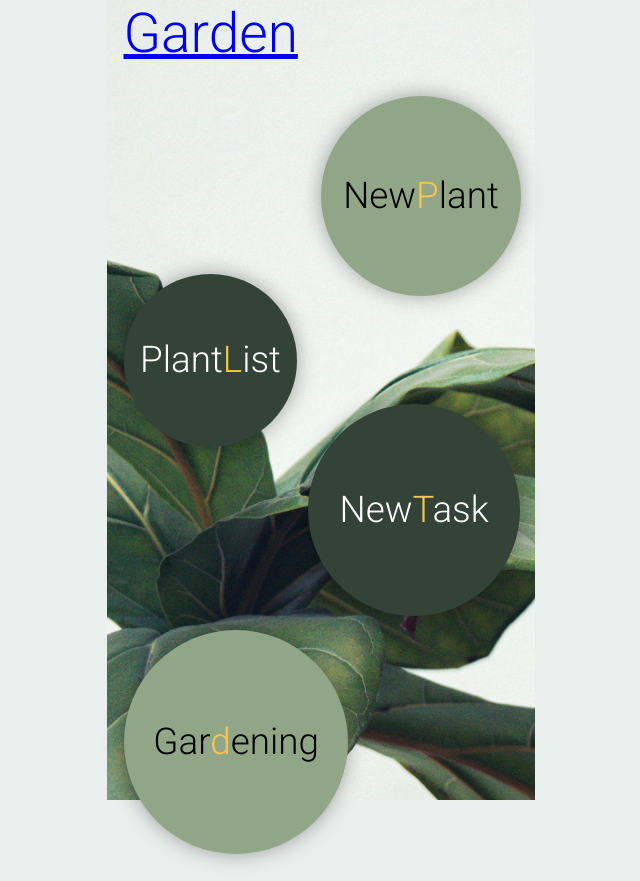
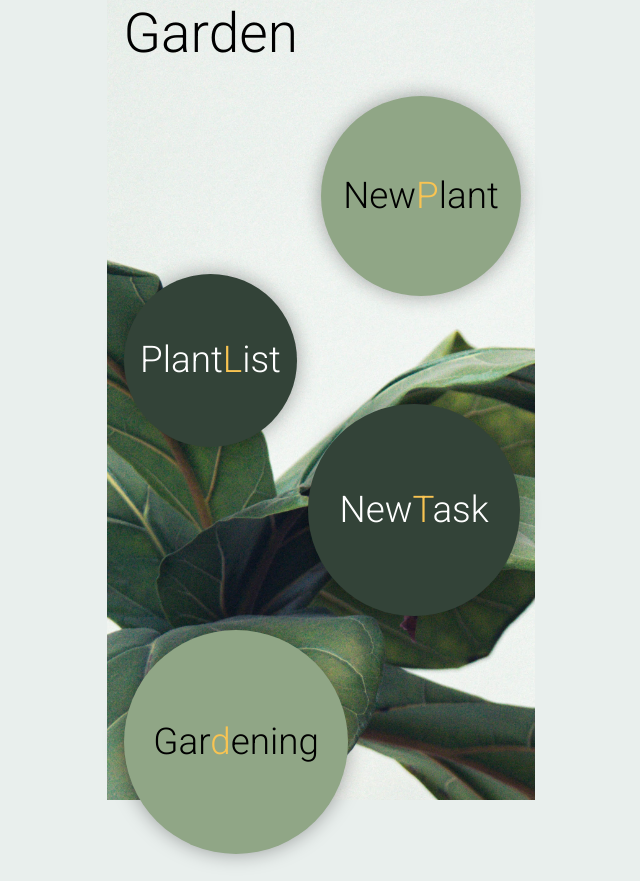
Before and after one commit to MaxMuecket/pocket-garden, a React (Vite) app: page /garden in a window 1280 px wide. Shown: the whole page, without its empty margins (319-959 px from the left). Built offline with nearby package versions, Linux system fonts and the light colour scheme.

Commit message:
💄 Add styles for Garden Link

```diff
--- a/src/app/pages/GardenPage/GardenPage.module.css
+++ b/src/app/pages/GardenPage/GardenPage.module.css
@@ -5,6 +5,8 @@
 }
 
 .header__title {
+  text-decoration: none;
+  color: var(--primary-text-color);
   font-size: 3.438rem;
   font-weight: 300;
   margin: 0;
```
